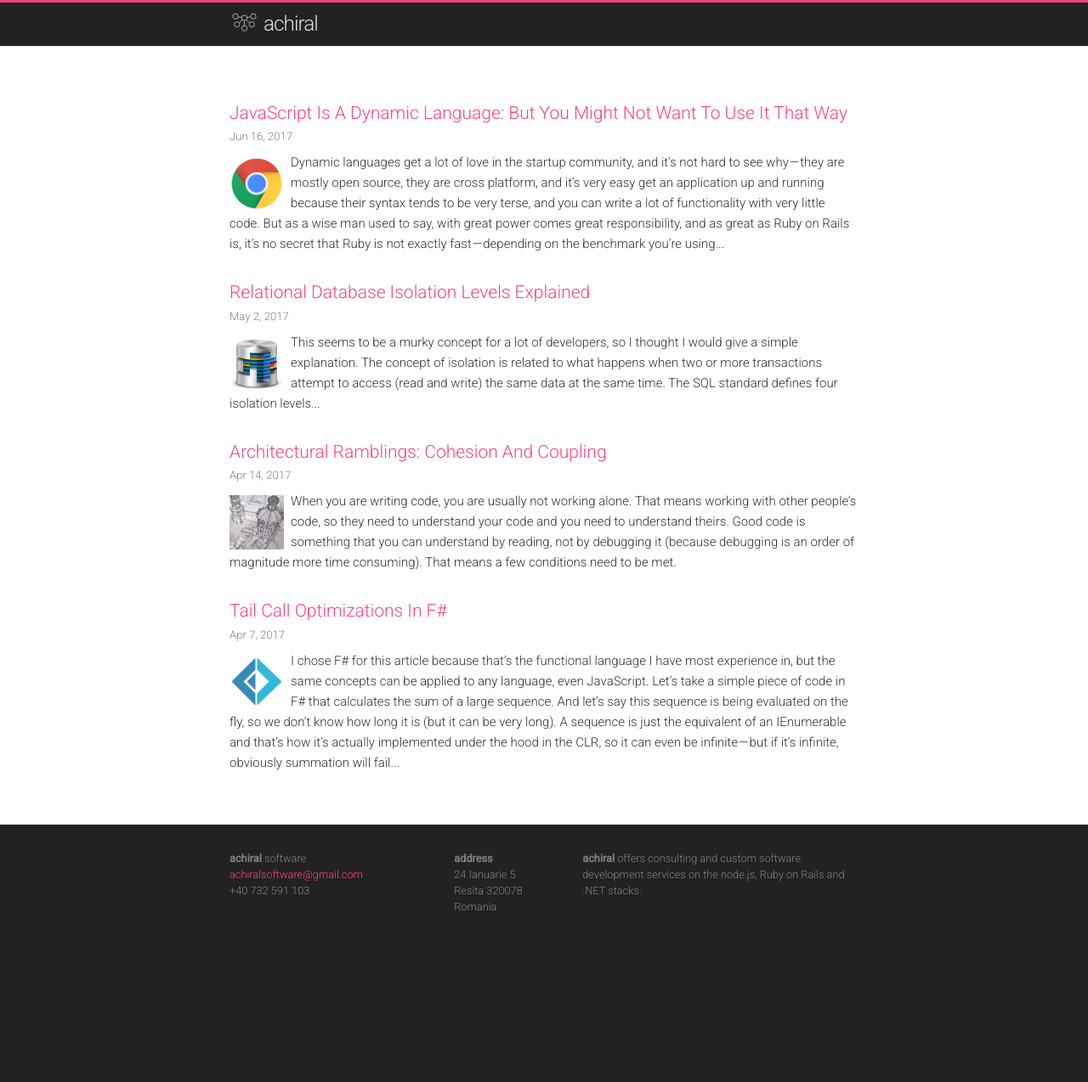
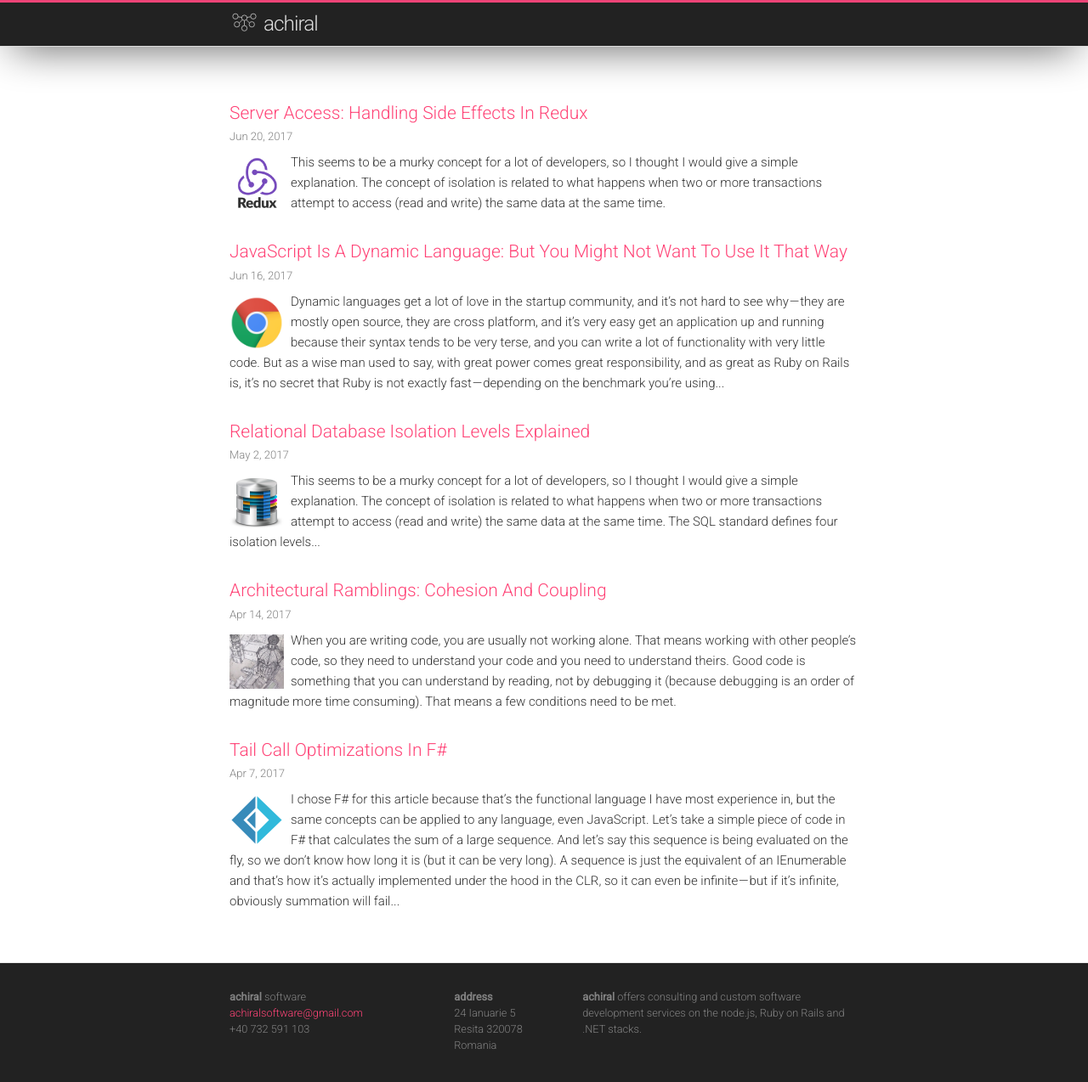
Before and after one commit to toaderflorin/eksia, a Jekyll site: the page built from index.md, in a window 1280 px wide and 1301 px high. Shown: the top 1274 px of the window at 85% size. Built offline with Jekyll 4.4.1, drawn with Linux system fonts in a browser that asks for light colours; some of the changed lines change nothing that is shown.

Commit message:
Added Thunk stuff.

```diff
--- a/_includes/header.html
+++ b/_includes/header.html
@@ -38,5 +38,4 @@
       </div>
     </nav>
     {% endif %}
-  </div>
 </header>
--- /dev/null
+++ b/_posts/2017-06-20-redux-sideeffects.markdown
@@ -0,0 +1,87 @@
+---
+layout: post
+title:  "Server Access: Handling Side Effects In Redux"
+date:   2017-06-20 06:39:37 +0300
+description: "
+This seems to be a murky concept for a lot of developers, so I thought I
+would give a simple explanation. The concept of isolation is related to what happens when two or more transactions attempt to access (read and write) the same data at the same time.
+"
+icon: "logo-redux.png"
+categories: jekyll update
+---
+
+Before we get into what are side effects in Redux, we must explain what pure functions are in functional programming.
+
+{% highlight javascript %}
+function pureFunction(x) {
+  return x * 2
+}
+
+function nonPureFunction(x) {
+  return x + Math.random() * 100
+}
+{% endhighlight %}
+
+The first function is *pure* because it's return result is **always** reproducible for the same input parameter, which is not the case
+for the second function. Now have a look at the following function:
+
+{% highlight javascript %}
+let globalVar = 0
+
+function f(x) {
+  return x + globalVar++
+}
+{% endhighlight %}
+
+This function is said to have side-effects, because it changes a global variable which then changes the return value on subsequent
+calls. Obviously, functions that have side-effects are not pure.
+
+Flux (and Redux in particular) are FP inspired and the concept of immutable state plays a major role. Here's a quick refresher of the Flux
+architecture:
+
+![image-title-here](/images/flux-simple.png){:class="img-responsive"}
+
+Redux is an implementation of this architecture. The recommended way of implementing actions in Redux is to write *reducers* which are
+essentially pure functions, which take a state and produce another state - so in a way this works like a *state-machine*.
+
+## Action Creators
+
+However in the real world, web applications are rarely this simple. This image is missing an essential aspect: server-side access.
+The actions the user takes mutate the state on the server (which is usually kept in a database), and this state also needs to be
+read. Obviously, this introduces side-effects, so as a result, the reducers won't be pure anymore.
+
+A real world Flux architecture might look something like this:
+
+![image-title-here](/images/flux-2.png){:class="img-responsive"}
+
+You might have noticed something that sits in between Flux and the server side API.
+
+Action creators are functions that create actions - this separation allows us to keep our action handlers pure, and does the dirty work for us.
+It's sort of like *man-in-the-middle* pattern.
+
+## Enter Redux Thunk
+
+Since Redux allows for custom middleware, we can use something called **Redux Thunk** to help us. It is important to be aware that without
+middleware, Redux only supports a synchronous flow. So what is a *thunk*? It's just a function - it wraps an expression, so you can delay
+the evaluation of the result of that expression. Here's a code sample I "borrowed" (promise I will give it right back) straight from the
+library documentation:
+
+{% highlight javascript %}
+// calculation of 1 + 2 is immediate
+// x === 3
+let x = 1 + 2
+
+// calculation of 1 + 2 is delayed
+// foo can be called later to perform the calculation
+// foo is a thunk!
+let foo = () => 1 + 2
+{% endhighlight %}
+
+How does this help us you might ask?
+
+*If you pass an expression as a parameter to another function, it will get evaluated within the same JavaScript event tick. If you pass a **thunk**
+however, that function can evaluate it whenever it wants. This means you can do **async** stuff easily.*
+
+And this is important because modern web applications are mostly asynchronous in their nature - you usually build a rich responsive client which
+communicates with an API. This means when the user presses a button, or does something that needs fetching data, you usually show spinners and such.
+Redux helps us by providing *async actions*, which integrate nicely with Redux Thunk.
--- a/_sass/minima/_base.scss
+++ b/_sass/minima/_base.scss
@@ -53,7 +53,7 @@
 
   &:hover {
     color: $text-color;
-    text-decoration: underline;
+    transition-duration: 1.3s;
   }
 
   .social-media-list &:hover {
--- a/_sass/minima/_layout.scss
+++ b/_sass/minima/_layout.scss
@@ -6,6 +6,7 @@
   width: 100%;
   position: fixed;
   top: 0;
+  box-shadow: 0 10px 50px -15px black;
 }
 
 .site-title {
```
Also changed, not shown: _posts/2017-04-07-tail-calls-fsharp.markdown (line endings or trailing spaces), images/flux-2.png (added), images/flux-simple.png (added), images/logo-redux.png (added), 3 other files.
